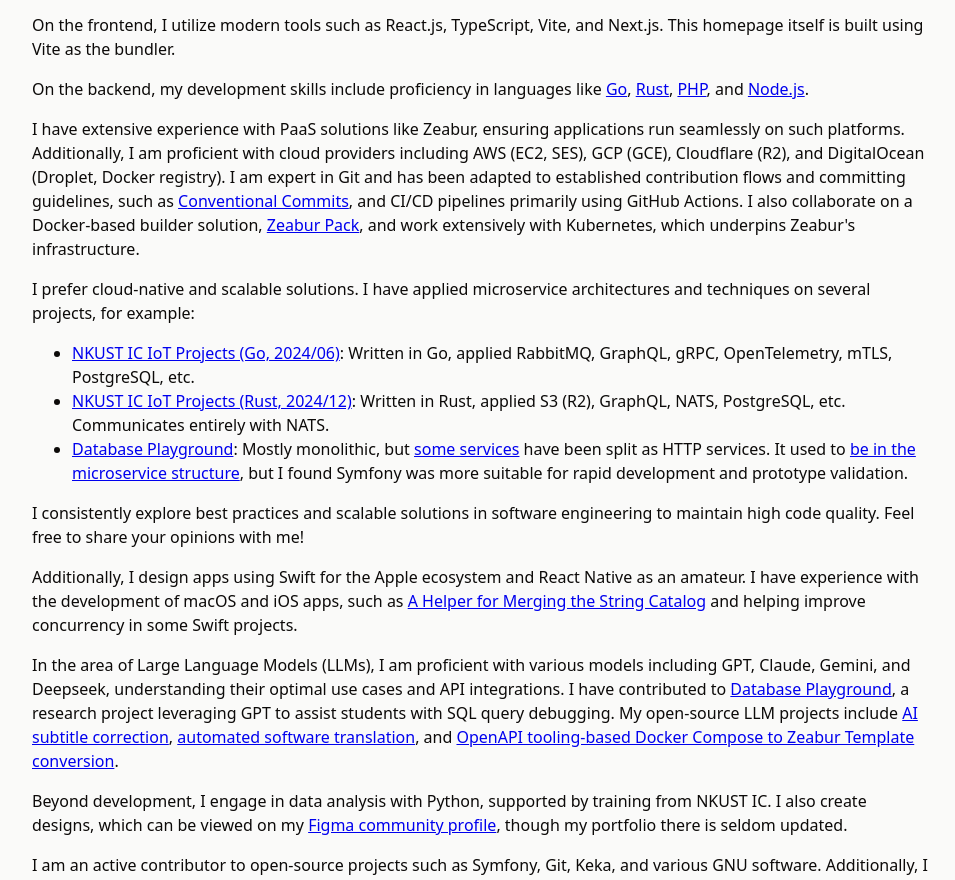
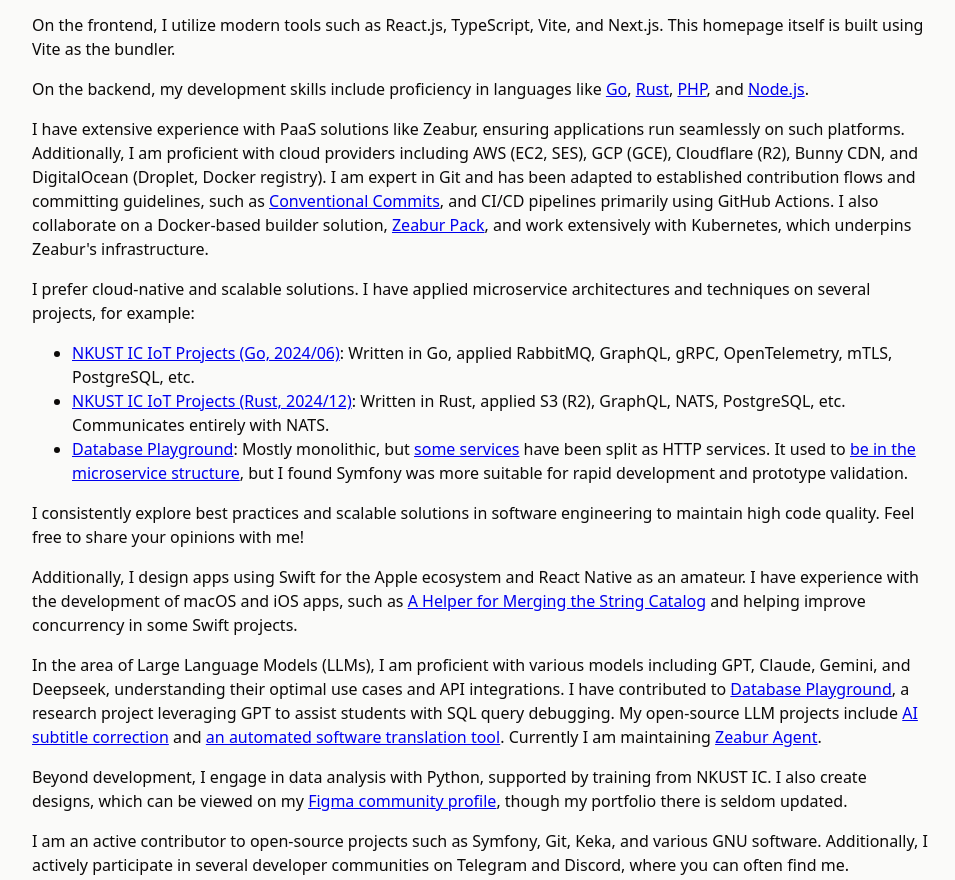
Before and after one commit to pan93412/homepage-plain, a website built with Vite: page index.html in a window 1280 px wide. Shown: the part 365-1245 px from the top of the page, without its empty margins (158-1113 px from the left). Built offline with nearby package versions, Linux system fonts and the light colour scheme.

Commit message:
feat: add new stuff

```diff
--- a/index.html
+++ b/index.html
@@ -63,8 +63,8 @@
           I have extensive experience with PaaS solutions like Zeabur, ensuring
           applications run seamlessly on such platforms. Additionally, I am
           proficient with cloud providers including AWS (EC2, SES), GCP (GCE),
-          Cloudflare (R2), and DigitalOcean (Droplet, Docker registry). I am
-          expert in Git and has been adapted to established contribution flows
+          Cloudflare (R2), Bunny CDN, and DigitalOcean (Droplet, Docker registry).
+          I am expert in Git and has been adapted to established contribution flows
           and committing guidelines, such as <a
             href="https://www.conventionalcommits.org/en/v1.0.0/"
           >Conventional Commits</a>, and CI/CD pipelines primarily using GitHub
@@ -129,14 +129,11 @@
             Database Playground</a>, a research project leveraging GPT to assist
           students with SQL query debugging. My open-source LLM projects include
           <a href="https://github.com/pan93412/vtt-convert">
-            AI subtitle correction</a>, <a
+            AI subtitle correction</a> and <a
             href="https://github.com/pan93412/localization-copilot"
           >
-            automated software translation</a>, and <a
-            href="https://chatgpt.com/g/g-vLuFSDDbd-zeabur-template-generator"
-          >
-            OpenAPI tooling-based Docker Compose to Zeabur Template
-            conversion</a>.
+            an automated software translation tool</a>. Currently I am maintaining
+            <a href="https://zeabur.com/chat">Zeabur Agent</a>.
         </p>
 
         <p>
@@ -192,7 +189,7 @@
             <strong>SITCON 2025</strong>: 選課卡成狗？微服務架構帶你翻轉校園系統
             (<a href="https://link.pan93.com/sitcon2025-ppt">Slides</a>, <a
               href="https://sitcon.org/2025/agenda/a03517/"
-            >SITCON</a>)
+            >SITCON</a>, <a href="https://blog.pan93.com/tags/sitcon-2025/">Articles</a>)
           </li>
           <li>
             <strong>MOPCON 2024</strong>: 導入可監控性：OpenTelemetry 實踐和
@@ -263,7 +260,7 @@
             Threads: <a href="https://www.threads.net/@pan93412">@pan93412</a>
           </li>
           <li>
-            Twitter (X): <a href="https://twitter.com/byStarTW">@byStarTW</a>
+            Twitter (X): <a href="https://x.com/byStarTW">@byStarTW</a>
           </li>
           <li>
             Telegram: <a href="https://t.me/bystartw_chan">@bystartw_chan</a>
```
Also changed, not shown: index.zh-TW.html (+5 -7 lines).
